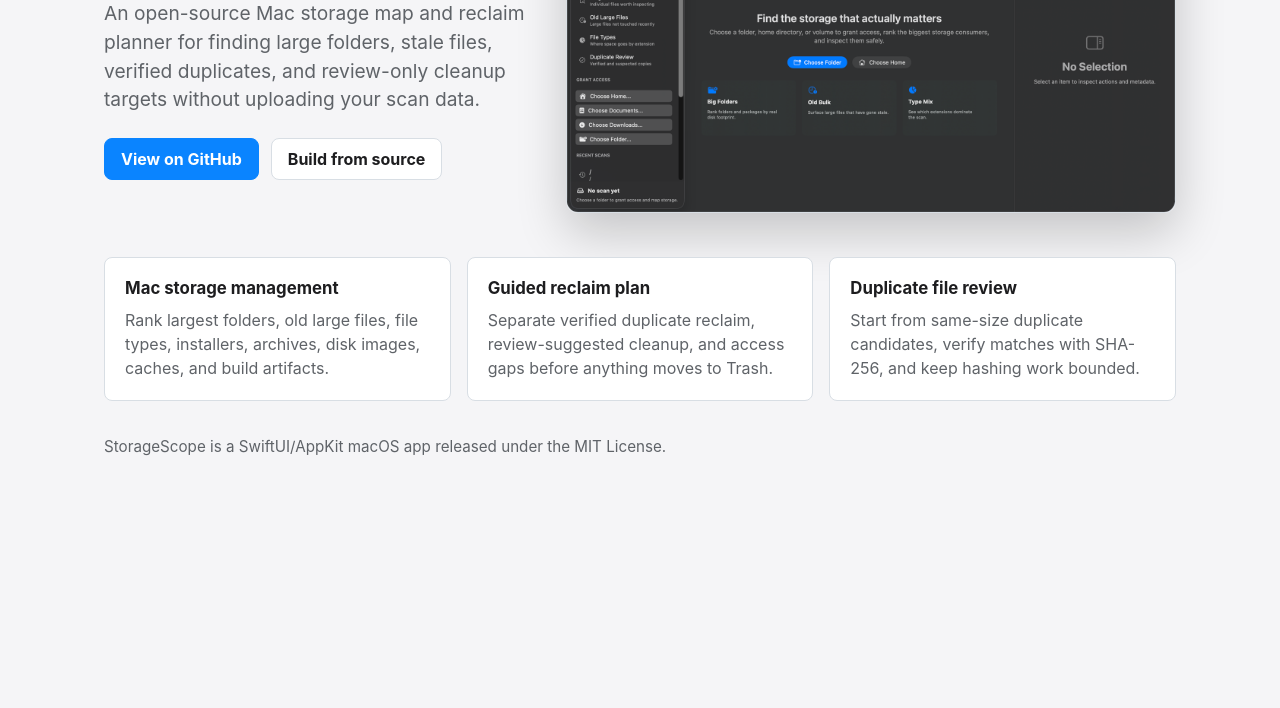
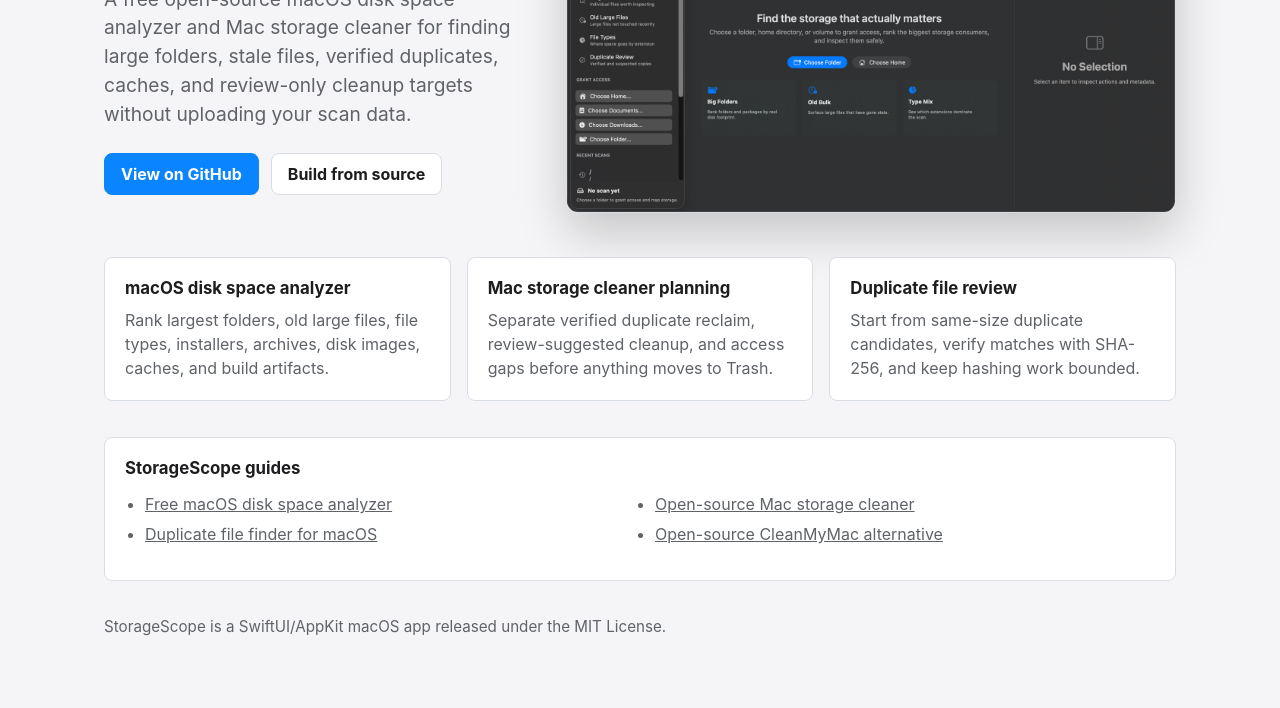
Before and after one commit to RasputinKaiser/StorageScope, a plain HTML site: page docs/index.html in a window 1280 px wide. Shown: the part 187-895 px from the top of the page. Before the commit the page ends 800 px from the top, so only its background shows below. Drawn offline with Linux system fonts and the light colour scheme.

Commit message:
Add GitHub Pages SEO metadata and guide links

```diff
--- a/docs/index.html
+++ b/docs/index.html
@@ -3,15 +3,35 @@
 <head>
   <meta charset="utf-8">
   <meta name="viewport" content="width=device-width, initial-scale=1">
-  <title>StorageScope - Open-source Mac storage map and reclaim planner</title>
-  <meta name="description" content="StorageScope is an open-source macOS storage management app for disk space analysis, large-folder review, verified duplicate review, and local-first reclaim planning.">
+  <title>StorageScope - Free Open-source macOS Disk Space Analyzer</title>
+  <meta name="description" content="StorageScope is a free open-source macOS disk space analyzer and Mac storage cleaner for large folder scanning, disk usage analysis, duplicate file review, and local-first cleanup planning.">
   <link rel="canonical" href="https://rasputinkaiser.github.io/StorageScope/">
-  <meta property="og:title" content="StorageScope - Mac storage map and reclaim planner">
-  <meta property="og:description" content="Open-source Swift macOS app for storage management, disk usage analysis, verified duplicate review, and safer cleanup decisions.">
+  <meta property="og:title" content="StorageScope - Free macOS disk space analyzer">
+  <meta property="og:description" content="Open-source Swift macOS app for disk usage analysis, Mac storage cleanup planning, large folder review, verified duplicate review, and local-first privacy.">
   <meta property="og:type" content="website">
   <meta property="og:url" content="https://rasputinkaiser.github.io/StorageScope/">
   <meta property="og:image" content="https://rasputinkaiser.github.io/StorageScope/images/storagescope-overview.png">
   <meta name="twitter:card" content="summary_large_image">
+  <script type="application/ld+json">
+  {
+    "@context": "https://schema.org",
+    "@type": "SoftwareApplication",
+    "name": "StorageScope",
+    "applicationCategory": "UtilitiesApplication",
+    "operatingSystem": "macOS 14+",
+    "softwareVersion": "0.1.0",
+    "programmingLanguage": "Swift",
+    "license": "https://opensource.org/license/mit",
+    "description": "Free open-source macOS disk space analyzer and Mac storage cleaner for large folders, stale files, duplicate review, and local-first cleanup planning.",
+    "url": "https://rasputinkaiser.github.io/StorageScope/",
+    "codeRepository": "https://github.com/RasputinKaiser/StorageScope",
+    "image": "https://rasputinkaiser.github.io/StorageScope/images/storagescope-overview.png",
+    "author": {
+      "@type": "Person",
+      "name": "RasputinKaiser"
+    }
+  }
+  </script>
   <style>
     :root {
       color-scheme: light dark;
@@ -129,6 +149,22 @@
       line-height: 1.5;
     }
 
+    .links {
+      margin-top: 36px;
+    }
+
+    .links ul {
+      display: grid;
+      grid-template-columns: repeat(2, minmax(0, 1fr));
+      gap: 10px;
+      padding-left: 20px;
+      color: var(--muted);
+    }
+
+    .links a {
+      color: inherit;
+    }
+
     footer {
       margin-top: 36px;
       color: var(--muted);
@@ -141,7 +177,8 @@
       }
 
       .hero,
-      .grid {
+      .grid,
+      .links ul {
         grid-template-columns: 1fr;
       }
     }
@@ -153,24 +190,24 @@
       <div>
         <h1>StorageScope</h1>
         <p class="lede">
-          An open-source Mac storage map and reclaim planner for finding large folders,
-          stale files, verified duplicates, and review-only cleanup targets without uploading your scan data.
+          A free open-source macOS disk space analyzer and Mac storage cleaner for finding large folders,
+          stale files, verified duplicates, caches, and review-only cleanup targets without uploading your scan data.
         </p>
         <div class="actions">
           <a class="button primary" href="https://github.com/RasputinKaiser/StorageScope">View on GitHub</a>
           <a class="button" href="https://github.com/RasputinKaiser/StorageScope#build-and-run">Build from source</a>
         </div>
       </div>
-      <img class="screenshot" src="images/storagescope-overview.png" alt="StorageScope macOS app overview showing storage views, cleanup review, folder tree, and inspector panes">
+      <img class="screenshot" src="images/storagescope-overview.png" alt="StorageScope macOS disk space analyzer showing storage views, cleanup review, folder tree, and inspector panes">
     </div>
 
     <div class="grid" aria-label="StorageScope features">
       <section>
-        <h2>Mac storage management</h2>
+        <h2>macOS disk space analyzer</h2>
         <p>Rank largest folders, old large files, file types, installers, archives, disk images, caches, and build artifacts.</p>
       </section>
       <section>
-        <h2>Guided reclaim plan</h2>
+        <h2>Mac storage cleaner planning</h2>
         <p>Separate verified duplicate reclaim, review-suggested cleanup, and access gaps before anything moves to Trash.</p>
       </section>
       <section>
@@ -179,6 +216,16 @@
       </section>
     </div>
 
+    <section class="links" aria-label="StorageScope guides">
+      <h2>StorageScope guides</h2>
+      <ul>
+        <li><a href="macos-disk-space-analyzer.html">Free macOS disk space analyzer</a></li>
+        <li><a href="mac-storage-cleaner.html">Open-source Mac storage cleaner</a></li>
+        <li><a href="duplicate-file-finder-macos.html">Duplicate file finder for macOS</a></li>
+        <li><a href="open-source-cleanmymac-alternative.html">Open-source CleanMyMac alternative</a></li>
+      </ul>
+    </section>
+
     <footer>
       StorageScope is a SwiftUI/AppKit macOS app released under the MIT License.
     </footer>
```
